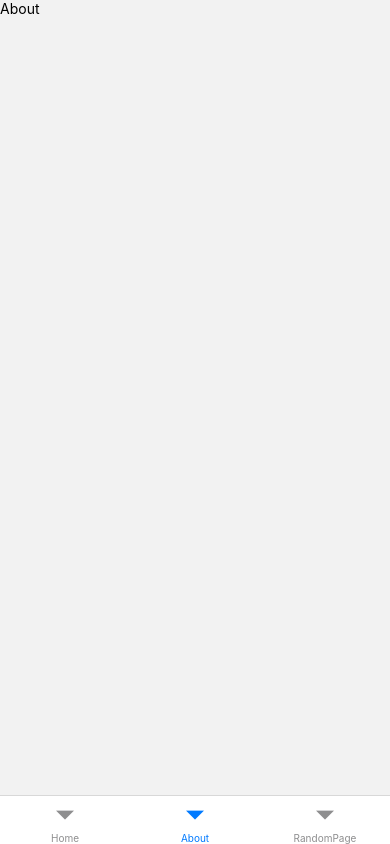
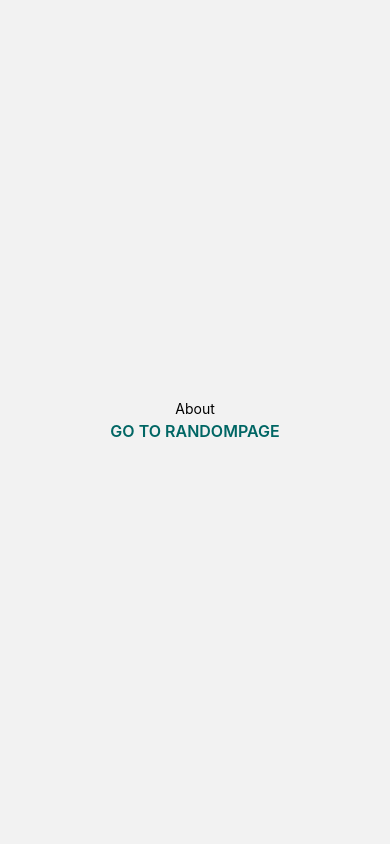
Before and after one commit to ramosht/mobilityAssessmentApp, a React Native app: screen /About in a window 390 px wide. Built offline with nearby package versions, Linux system fonts and the light colour scheme.

Commit message:
feat: setting styles, initial pages and templates

```diff
--- a/package.json
+++ b/package.json
@@ -16,10 +16,14 @@
     "@react-navigation/bottom-tabs": "^6.3.1",
     "@react-navigation/native": "^6.0.10",
     "@react-navigation/native-stack": "^6.6.2",
+    "@types/styled-components": "^5.1.25",
+    "@types/styled-components-react-native": "^5.1.3",
     "react": "17.0.2",
     "react-native": "0.68.2",
     "react-native-safe-area-context": "^4.2.5",
-    "react-native-screens": "^3.13.1"
+    "react-native-screens": "^3.13.1",
+    "react-native-vector-image": "^0.3.3",
+    "styled-components": "^5.3.5"
   },
   "devDependencies": {
     "@babel/core": "^7.12.9",
--- a/src/pages/About/index.tsx
+++ b/src/pages/About/index.tsx
@@ -1,16 +1,23 @@
+import { useNavigation, useTheme } from '@react-navigation/native';
 import React from 'react';
-import { SafeAreaView, ScrollView, StatusBar, Text, View } from 'react-native';
+
+import DefaultPage from '../../templates/DefaultPage';
+
+import * as S from './styles';
 
 function About() {
+  const theme = useTheme();
+  const navigation = useNavigation();
+
   return (
-    <SafeAreaView>
-      <StatusBar />
-      <ScrollView>
-        <View>
-          <Text>About</Text>
-        </View>
-      </ScrollView>
-    </SafeAreaView>
+    <DefaultPage>
+      <S.Wrapper>
+        <S.Title>About</S.Title>
+        <S.Button onPress={() => navigation.navigate('RandomPage')}>
+          <S.ButtonText bgColor={theme.colors.primary}>Go to RandomPage</S.ButtonText>
+        </S.Button>
+      </S.Wrapper>
+    </DefaultPage>
   );
 }
 
--- /dev/null
+++ b/src/pages/About/styles.ts
@@ -0,0 +1,25 @@
+// Style file using Styled Components
+import styled from 'styled-components/native';
+
+export const Wrapper = styled.View`
+  flex: 1;
+  justify-content: center;
+  align-items: center;
+`;
+
+export const Title = styled.Text``;
+
+export const Button = styled.TouchableOpacity`
+  border-radius: 4px;
+  margin: 4px;
+`;
+
+type ButtonTextProps = {
+  bgColor: string;
+};
+export const ButtonText = styled.Text<ButtonTextProps>`
+  color: ${(props) => props.bgColor || '#000000'};
+  text-transform: uppercase;
+  font-weight: 600;
+  font-size: 16px;
+`;
--- a/src/pages/Home/index.tsx
+++ b/src/pages/Home/index.tsx
@@ -1,16 +1,23 @@
+import { useNavigation, useTheme } from '@react-navigation/native';
 import React from 'react';
-import { SafeAreaView, ScrollView, StatusBar, Text, View } from 'react-native';
+
+import DefaultPage from '../../templates/DefaultPage';
+
+import * as S from './styles';
 
 function Home() {
+  const theme = useTheme();
+  const navigation = useNavigation();
+
   return (
-    <SafeAreaView>
-      <StatusBar />
-      <ScrollView>
-        <View>
-          <Text>Home</Text>
-        </View>
-      </ScrollView>
-    </SafeAreaView>
+    <DefaultPage>
+      <S.Wrapper>
+        <S.Title>Home</S.Title>
+        <S.Button onPress={() => navigation.navigate('About')}>
+          <S.ButtonText bgColor={theme.colors.primary}>Go to About</S.ButtonText>
+        </S.Button>
+      </S.Wrapper>
+    </DefaultPage>
   );
 }
 
--- /dev/null
+++ b/src/pages/Home/styles.ts
@@ -0,0 +1,25 @@
+// Style file using Styled Components
+import styled from 'styled-components/native';
+
+export const Wrapper = styled.View`
+  flex: 1;
+  justify-content: center;
+  align-items: center;
+`;
+
+export const Title = styled.Text``;
+
+export const Button = styled.TouchableOpacity`
+  border-radius: 4px;
+  margin: 4px;
+`;
+
+type ButtonTextProps = {
+  bgColor: string;
+};
+export const ButtonText = styled.Text<ButtonTextProps>`
+  color: ${(props) => props.bgColor || '#000000'};
+  text-transform: uppercase;
+  font-weight: 600;
+  font-size: 16px;
+`;
--- a/src/pages/RandomPage/index.tsx
+++ b/src/pages/RandomPage/index.tsx
@@ -1,17 +1,24 @@
+import { useNavigation, useTheme } from '@react-navigation/native';
 import React from 'react';
-import { SafeAreaView, ScrollView, StatusBar, Text, View } from 'react-native';
 
-function RandomPage() {
+import DefaultPage from '../../templates/DefaultPage';
+
+import * as S from './styles';
+
+function RandomePage() {
+  const theme = useTheme();
+  const navigation = useNavigation();
+
   return (
-    <SafeAreaView>
-      <StatusBar />
-      <ScrollView>
-        <View>
-          <Text>RandomPage</Text>
-        </View>
-      </ScrollView>
-    </SafeAreaView>
+    <DefaultPage>
+      <S.Wrapper>
+        <S.Title>RandomePage</S.Title>
+        <S.Button onPress={() => navigation.navigate('Home')}>
+          <S.ButtonText bgColor={theme.colors.primary}>Go to Home</S.ButtonText>
+        </S.Button>
+      </S.Wrapper>
+    </DefaultPage>
   );
 }
 
-export default RandomPage;
+export default RandomePage;
--- /dev/null
+++ b/src/pages/RandomPage/styles.ts
@@ -0,0 +1,25 @@
+// Style file using Styled Components
+import styled from 'styled-components/native';
+
+export const Wrapper = styled.View`
+  flex: 1;
+  justify-content: center;
+  align-items: center;
+`;
+
+export const Title = styled.Text``;
+
+export const Button = styled.TouchableOpacity`
+  border-radius: 4px;
+  margin: 4px;
+`;
+
+type ButtonTextProps = {
+  bgColor: string;
+};
+export const ButtonText = styled.Text<ButtonTextProps>`
+  color: ${(props) => props.bgColor || '#000000'};
+  text-transform: uppercase;
+  font-weight: 600;
+  font-size: 16px;
+`;
--- a/src/routes/index.tsx
+++ b/src/routes/index.tsx
@@ -1,22 +1,45 @@
 import React from 'react';
-import { NavigationContainer } from '@react-navigation/native';
+import { useColorScheme } from 'react-native';
+import { NavigationContainer, DarkTheme, DefaultTheme, Theme } from '@react-navigation/native';
 import { createNativeStackNavigator } from '@react-navigation/native-stack';
 
 // components
 import Home from '../pages/Home';
-import BottomTab from './BottomTab';
+// import BottomTab from './BottomTab';
+import About from '../pages/About';
+import RandomPage from '../pages/RandomPage';
 
 const Stack = createNativeStackNavigator();
 
+// Customizing Default Themes
+const MyDefaultTheme: Theme = {
+  dark: false,
+  colors: {
+    ...DefaultTheme.colors,
+    primary: '#006664',
+  },
+};
+
+const MyDarkTheme: Theme = {
+  dark: true,
+  colors: {
+    ...DarkTheme.colors,
+    primary: '#006664',
+  },
+};
+
 const Routes = () => {
   return (
-    <NavigationContainer>
+    <NavigationContainer theme={useColorScheme() === 'dark' ? MyDarkTheme : MyDefaultTheme}>
       <Stack.Navigator screenOptions={{ headerShown: false }}>
-        <Stack.Screen name="HomeBottomTab" component={BottomTab} />
-        <Stack.Screen name="AboutBottomTab" component={BottomTab} />
-        <Stack.Screen name="RandomPageBottomTab" component={BottomTab} />
+        {/* BottomTab waiting to be discovered */}
+        {/* <Stack.Screen name="HomeBottomTab" component={BottomTab} /> */}
+        {/* <Stack.Screen name="AboutBottomTab" component={BottomTab} /> */}
+        {/* <Stack.Screen name="RandomPageBottomTab" component={BottomTab} /> */}
 
         <Stack.Screen name="Home" component={Home} />
+        <Stack.Screen name="About" component={About} />
+        <Stack.Screen name="RandomPage" component={RandomPage} />
       </Stack.Navigator>
     </NavigationContainer>
   );
--- /dev/null
+++ b/src/templates/DefaultPage/index.tsx
@@ -0,0 +1,28 @@
+import React from 'react';
+import { SafeAreaView, ScrollView, StatusBar } from 'react-native';
+
+type DefaultPageProps = {
+  children: React.ReactNode;
+};
+
+const DefaultPage: React.FC<DefaultPageProps> = ({ children }) => {
+  return (
+    <SafeAreaView style={styles.safeAreaStyle}>
+      <StatusBar />
+      <ScrollView contentContainerStyle={styles.scrollViewContentContainerStyle}>
+        {children}
+      </ScrollView>
+    </SafeAreaView>
+  );
+};
+
+const styles = {
+  safeAreaStyle: {
+    flex: 1,
+  },
+  scrollViewContentContainerStyle: {
+    flexGrow: 1,
+  },
+};
+
+export default DefaultPage;
```
Also changed, not shown: 2 other files (tests, documents, lock files or other folders).
